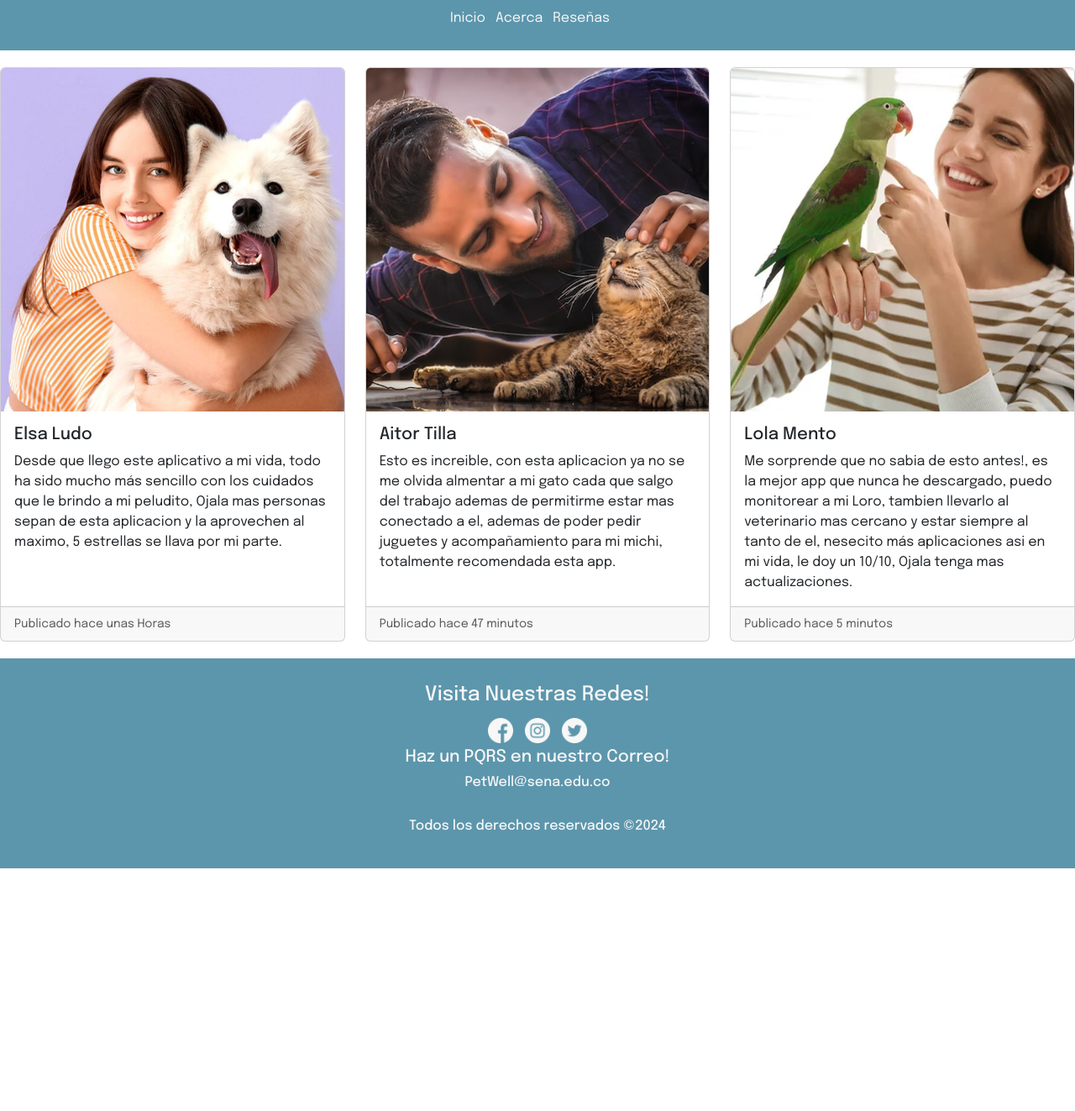
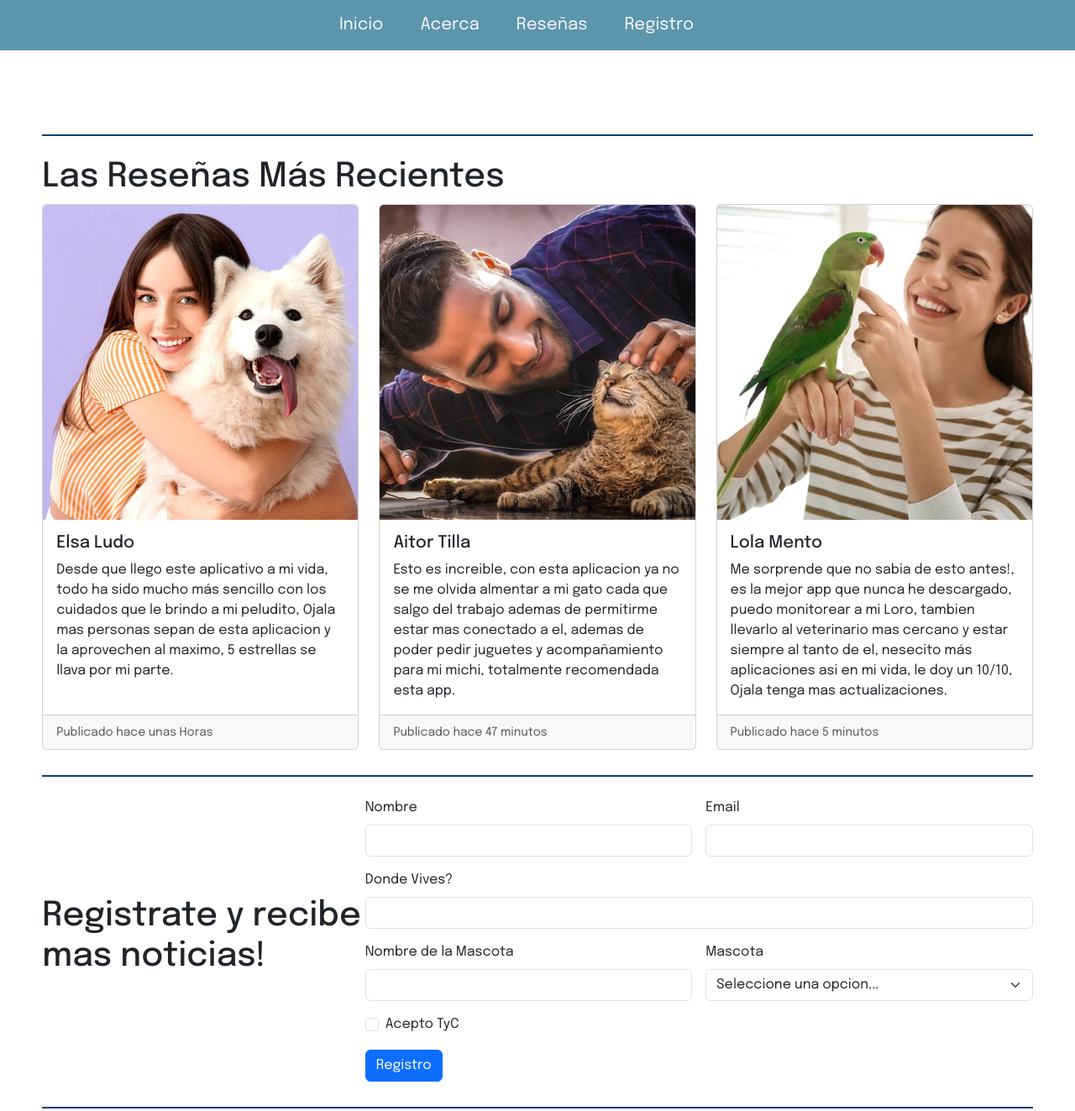
Before and after one commit to Wander5000/PetWell, a plain HTML site: page index.html in a window 1280 px wide. Shown: the top 1323 px of the page at 84% size. Before the commit the page ends 1034 px from the top, so only its background shows below. Drawn offline with nearby package versions, Linux system fonts and the light colour scheme.

Commit message:
Adicion del Registro

```diff
--- a/css/style.css
+++ b/css/style.css
@@ -21,11 +21,13 @@ header{
 header a{
     text-decoration: none;
     color: rgb(247, 247, 247);
-    margin-right: auto;
+    margin-right: 4vh;
+    font-size: 20px;
 }
 
 header nav{
     margin-right: 50px;
+    padding-top: 2vh;
 }
 
 header nav ul{
@@ -39,6 +41,22 @@ header nav ul li{
 
 .EspacioH{
     margin: 80px;
+}
+
+.Contenido{
+    padding: 2%;
+}
+
+.Contenido section{
+    border-bottom: 2px solid rgb(3, 64, 118);
+    padding-bottom: 30px;
+    margin: 2%;
+}
+
+.Contenido .Registro{
+    display: flex;
+    align-items: center;
+    justify-content: center;
 }
 
 footer{
--- a/index.html
+++ b/index.html
@@ -14,11 +14,16 @@
             <ul>
                 <li><a href="#">Inicio</a></li>
                 <li><a href="#">Acerca</a></li>
-                <li><a href="#">Reseñas</a></li>
+                <li><a href="index.html#Reseñas">Reseñas</a></li>
+                <li><a href="index.html#Registro">Registro</a></li>
             </ul>
         </nav>
     </header>
     <div class="EspacioH"></div>
+    <div class="Contenido">
+      <section></section>
+      <section id="Reseñas">
+        <h1>Las Reseñas Más Recientes</h1>
         <div class="row row-cols-1 row-cols-md-3 g-4">
           <div class="col">
             <div class="card h-100">
@@ -69,6 +74,51 @@
             </div>
           </div>
         </div>
+      </section>
+      <section class="Registro" id="Registro">
+        <h1>Registrate y recibe mas noticias!</h1>
+        <form class="row g-3">
+          <div class="col-md-6">
+            <label for="inputCity" class="form-label">Nombre</label>
+            <input type="text" class="form-control" id="inputCity">
+          </div>
+          <div class="col-md-6">
+            <label for="inputEmail4" class="form-label">Email</label>
+            <input type="email" class="form-control" id="inputEmail4">
+          </div>
+          <div class="col-12">
+            <label for="inputAddress" class="form-label">Donde Vives?</label>
+            <input type="text" class="form-control" id="inputAddress">
+          </div>
+          <div class="col-md-6">
+            <label for="inputCity" class="form-label">Nombre de la Mascota</label>
+            <input type="text" class="form-control" id="inputCity">
+          </div>
+          <div class="col-md-6">
+            <label for="inputState" class="form-label">Mascota</label>
+            <select id="inputState" class="form-select">
+              <option selected>Seleccione una opcion...</option>
+              <option>Perro</option>
+              <option>Gato</option>
+              <option>Pajaro</option>
+              <option>Pescado</option>
+              <option>Persona</option>
+              <option>Masapan</option>
+            </select>
+          </div>
+
+          <div class="col-12">
+            <div class="form-check">
+              <input class="form-check-input" type="checkbox" id="gridCheck">
+              <label class="form-check-label" for="gridCheck">Acepto TyC</label>
+            </div>
+          </div>
+          <div class="col-6">
+            <button type="submit" class="btn btn-primary">Registro</button>
+          </div>
+        </form>
+      </section>
+    </div>
     <footer>
         <h4>Visita Nuestras Redes!</h6>
         <img src="img/Facebook.png">
```
Lines whose indentation alone changed are shown as unchanged.
